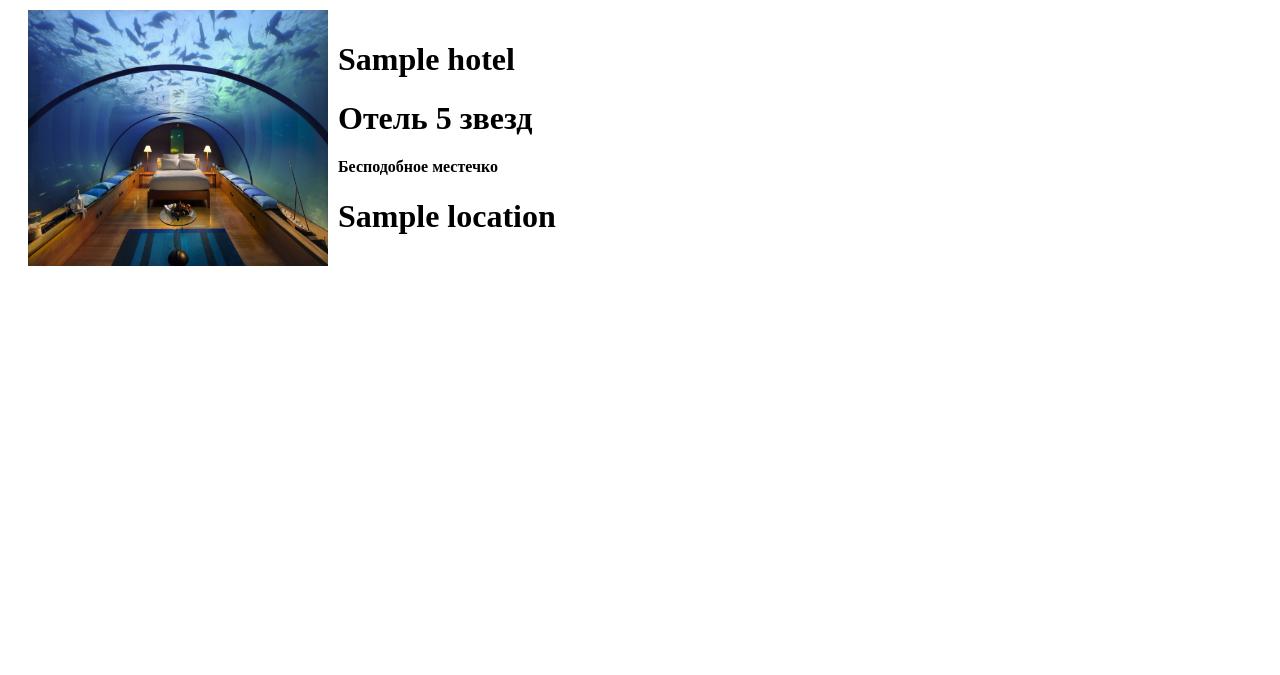
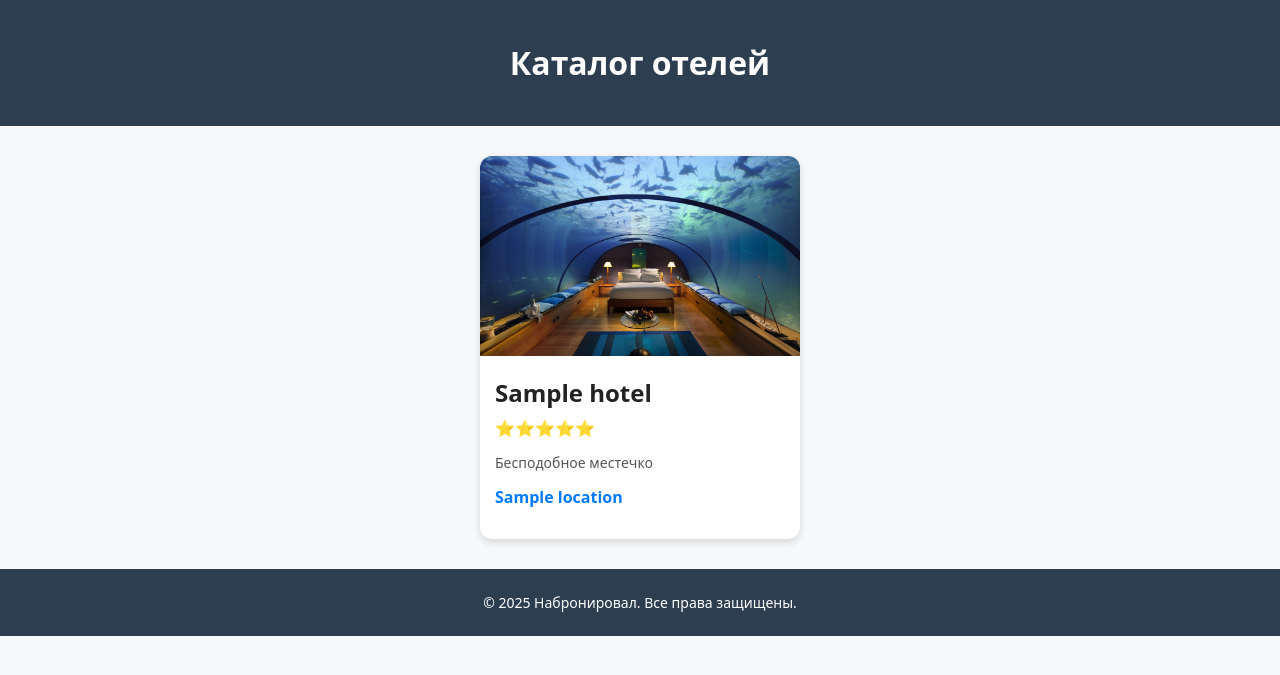
Before and after one commit to gyhxrr31/fastapi-course-unit1, a FastAPI app: template pages/templates/hotels.html in a window 1280 px wide. Shown: the top 675 px of the page. Run offline with FastAPI, Linux system fonts and the light colour scheme; the template is opened without the code that fills it: most values are stand-ins (such as "Sample title", 1, 10 or a date in 2020); parts of the project's set-up code (start-up, migrations or seed data) failed here and were passed over.

Commit message:
Improve frontend

```diff
--- a/pages/templates/hotels.html
+++ b/pages/templates/hotels.html
@@ -1,23 +1,32 @@
 <!DOCTYPE html>
-<html lang="en">
+<html lang="ru">
 <head>
-    <link href="/statics/css/main.css" rel="stylesheet" type="text/css">
     <meta charset="UTF-8">
-    <title>Набронировал</title>
+    <title>Отели</title>
+    <link href="{{ url_for('statics', path='css/main.css') }}" rel="stylesheet" type="text/css">
 </head>
 <body>
-<div>{% for hotel in hotels %}
-    <div class="main">
+<header>
+    <h1>Каталог отелей</h1>
+</header>
+
+<main class="container">
+    {% for hotel in hotels %}
+    <div class="card">
         <img src="{{ url_for('statics', path='images/' + hotel.image_id|string + '.webp') }}"
-             alt="Фото отеля" width="300">
-        <div>
-            <h1>{{hotel.name}}</h1>
-            <h1>Отель 5 звезд</h1>
-            <h4>Бесподобное местечко</h4>
-            <h1>{{hotel.location}}</h1>
+             alt="Фото отеля" class="hotel-image">
+        <div class="info">
+            <h2>{{ hotel.name }}</h2>
+            <p class="stars">⭐⭐⭐⭐⭐</p>
+            <p class="desc">Бесподобное местечко</p>
+            <p class="location">{{ hotel.location }}</p>
         </div>
     </div>
     {% endfor %}
-</div>
+</main>
+
+<footer>
+    <p>© 2025 Набронировал. Все права защищены.</p>
+</footer>
 </body>
 </html>
--- a/statics/css/main.css
+++ b/statics/css/main.css
@@ -1,7 +1,73 @@
-.main {
-    display: flex;
+body {
+    margin: 0;
+    font-family: system-ui, sans-serif;
+    background-color: #f8f9fa;
+    color: #222;
 }
 
-div {
-    margin: 10px;
+header {
+    background: #2c3e50;
+    color: white;
+    padding: 20px;
+    text-align: center;
 }
+
+.container {
+    display: flex;
+    flex-wrap: wrap;
+    justify-content: center;
+    gap: 20px;
+    padding: 30px;
+}
+
+.card {
+    background: white;
+    border-radius: 12px;
+    box-shadow: 0 3px 8px rgba(0,0,0,0.15);
+    overflow: hidden;
+    width: 320px;
+    transition: transform 0.2s, box-shadow 0.2s;
+}
+
+.card:hover {
+    transform: translateY(-5px);
+    box-shadow: 0 6px 14px rgba(0,0,0,0.2);
+}
+
+.hotel-image {
+    width: 100%;
+    height: 200px;
+    object-fit: cover;
+}
+
+.info {
+    padding: 15px;
+}
+
+.info h2 {
+    margin: 0 0 8px 0;
+}
+
+.stars {
+    color: gold;
+    margin: 4px 0;
+}
+
+.desc {
+    font-size: 14px;
+    color: #555;
+}
+
+.location {
+    font-weight: bold;
+    color: #007bff;
+    margin-top: 8px;
+}
+
+footer {
+    background: #2c3e50;
+    color: white;
+    text-align: center;
+    padding: 10px;
+    font-size: 14px;
+}
```
